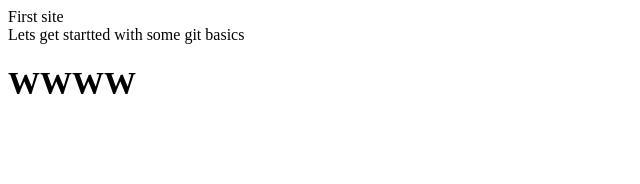
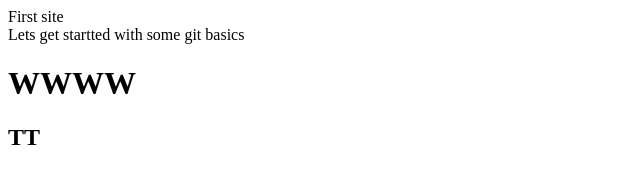
Before and after one commit to mabarm/git-test, a plain HTML site: page index.html in a window 1280 px wide. Shown: the full height of the page, 0-640 px from the left. Drawn offline with Linux system fonts and the light colour scheme.

Commit message:
seventh commit

```diff
--- a/index.html
+++ b/index.html
@@ -6,5 +6,6 @@
     <body>
         <div>Lets get startted with some git basics</div>
         <h1>WWWW</h1>
+        <h2>TT</h2>
     </body>
 </html>
```
